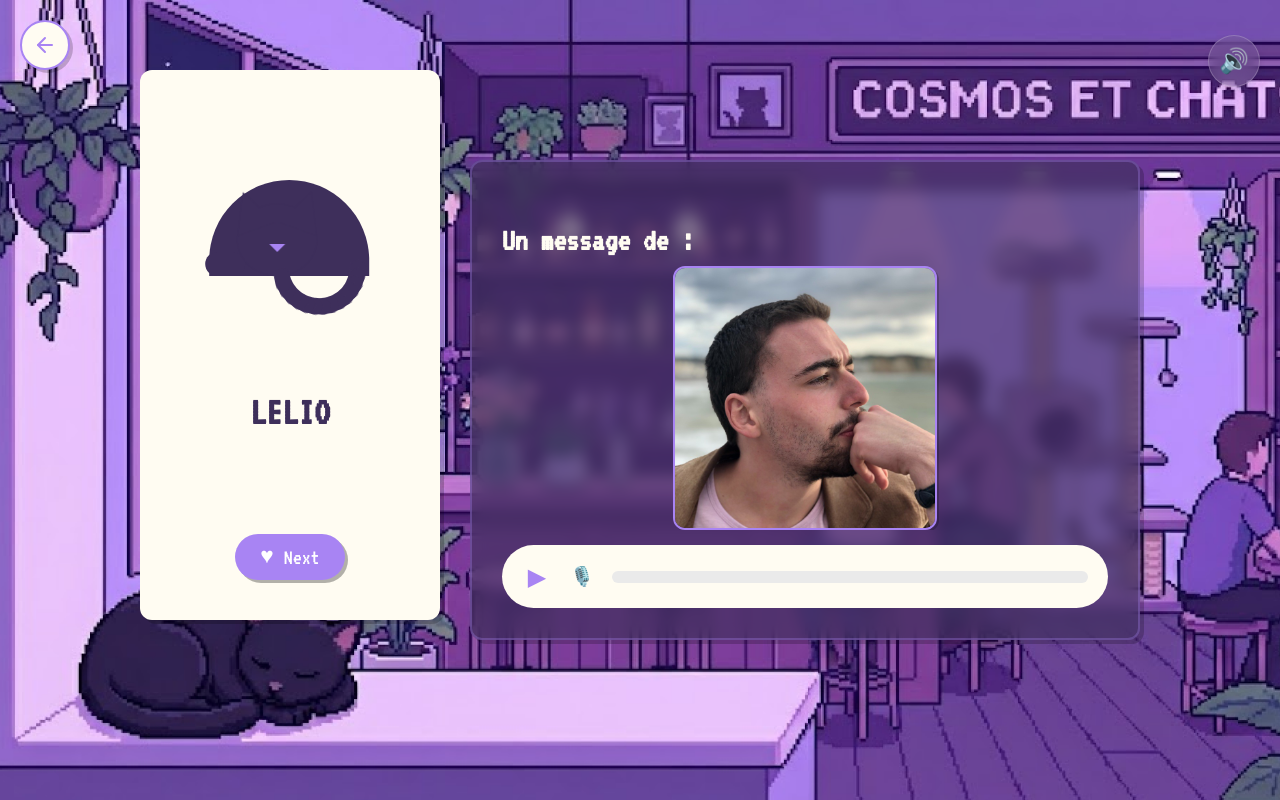
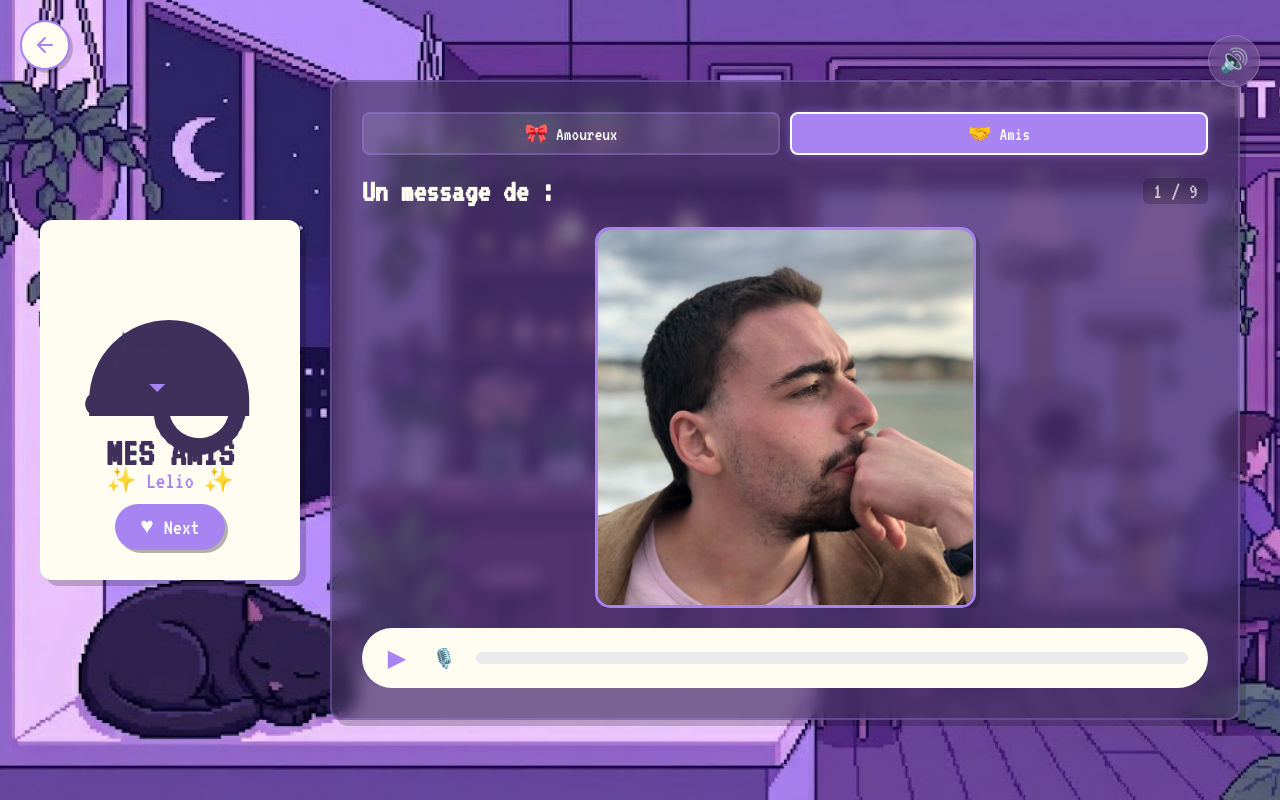
Before and after one commit to Lelio88/Happy_day, a Nuxt app: page /cosmos in a window 1280 px wide. Built offline with nearby package versions, Linux system fonts and the light colour scheme.

Commit message:
Compteur Refactor quote management and enhance UI for lovers and friends tabs in cosmos component

```diff
--- a/app/pages/cosmos.vue
+++ b/app/pages/cosmos.vue
@@ -1,12 +1,92 @@
 <script setup lang="ts">
-import { ref, onMounted, onUnmounted, watch } from 'vue'
+import { ref, onMounted, onUnmounted, watch, computed } from 'vue'
 import { useRouter } from 'vue-router'
 
 const router = useRouter()
 const isLeaving = ref(false)
+const activeTab = ref<'lovers' | 'friends'>('friends')
 
 // --- EASTER EGG (Le Chat de Nessrine) ---
 const showEasterEgg = ref(false)
+
+// --- LOGIQUE DES ONGLETS ET QUOTES ---
+interface Quote { file: string; speaker: string; image?: string; text?: string; }
+// @ts-ignore
+import quotesDataRaw from '../../assets/data/quotes.json'
+
+// Gestion de l'import JSON (Vite/Nuxt)
+const quotesData = (quotesDataRaw as any).default || quotesDataRaw
+const data = quotesData as Record<string, Quote[]>
+const currentQuote = ref<Quote | null>(null)
+
+// Gestion Amoureux (Lpk) - Séquentiel
+const loversIndex = ref(0)
+const loversQuotes = data['Lpk'] || []
+
+// Gestion Amis - Aléatoire
+const friendsPool = [...(data['Lelio'] || []), ...(data['Didier'] || []), ...(data['Gyllou'] || []), ...(data['Silver'] || [])]
+const seenFriendsIndexes = ref<number[]>([])
+
+const counterDisplay = computed(() => {
+  if (activeTab.value === 'lovers') {
+    const total = loversQuotes.length
+    // Comme loversIndex est incrémenté APRÈS le choix de la quote dans loadNextQuote,
+    // l'index affiché correspond à la valeur actuelle de loversIndex (si != 0) ou au total (si == 0).
+    const current = total === 0 ? 0 : (loversIndex.value === 0 ? total : loversIndex.value)
+    return `${current} / ${total}`
+  } else {
+    const total = friendsPool.length
+    const current = seenFriendsIndexes.value.length
+    return `${current} / ${total}`
+  }
+})
+
+const stopAudio = () => {
+  if (audioPlayer.value) {
+    audioPlayer.value.pause()
+    audioPlayer.value.currentTime = 0
+    isPlaying.value = false
+    progress.value = 0
+  }
+}
+
+const loadNextQuote = () => {
+  if (activeTab.value === 'lovers') {
+    if (loversQuotes.length > 0) {
+      currentQuote.value = { ...loversQuotes[loversIndex.value] }
+      loversIndex.value = (loversIndex.value + 1) % loversQuotes.length
+      localStorage.setItem('cosmos_lovers_index', loversIndex.value.toString())
+    }
+  } else {
+    if (friendsPool.length > 0) {
+      let available = friendsPool.map((_, i) => i).filter(i => !seenFriendsIndexes.value.includes(i))
+      if (available.length === 0) {
+        seenFriendsIndexes.value = []
+        available = friendsPool.map((_, i) => i)
+      }
+      const randomIndex = available[Math.floor(Math.random() * available.length)]
+      currentQuote.value = { ...friendsPool[randomIndex] }
+      seenFriendsIndexes.value.push(randomIndex)
+    }
+  }
+
+  if (audioPlayer.value) {
+    audioPlayer.value.pause()
+    audioPlayer.value.load()
+    isPlaying.value = false
+    progress.value = 0
+  }
+}
+
+const switchTab = (tab: 'lovers' | 'friends') => {
+  if (activeTab.value === tab) return
+  stopAudio()
+  activeTab.value = tab
+  if (tab === 'friends' && seenFriendsIndexes.value.length >= friendsPool.length) {
+    seenFriendsIndexes.value = []
+  }
+  loadNextQuote()
+}
 
 // --- GESTION AUDIO BAR (Local) ---
 const isGlobalMuted = useState('isGlobalMuted')
@@ -24,6 +104,7 @@ watch([isGlobalMuted, sfxVolume], ([muted, vol]) => {
 
 const handleBack = () => {
   isLeaving.value = true
+  stopAudio()
   if (barAmbience.value) {
     const audio = barAmbience.value
     const startVol = audio.volume
@@ -35,48 +116,6 @@ const handleBack = () => {
   setTimeout(() => { router.push('/') }, 1000)
 }
 
-// --- LOGIQUE QUOTES ---
-interface Quote { file: string; speaker: string; image?: string; text?: string; }
-// @ts-ignore
-import quotesDataRaw from '../../assets/data/quotes.json'
-
-const useQuotes = (profileName: string) => {
-    const data = quotesDataRaw as Record<string, Quote[]>
-    const currentQuote = ref<Quote | null>(null)
-    const seenIndexes = ref<number[]>([])
-    const storageKey = `seen_${profileName}`
-
-    const getNextQuote = () => {
-        if (!data || !data[profileName]) {
-            currentQuote.value = { speaker: "Erreur", file: "", text: "Profil introuvable", image: "" }
-            return
-        }
-        const allItems = data[profileName]
-        let availableIndexes = allItems.map((_, index) => index).filter((index) => !seenIndexes.value.includes(index))
-
-        if (availableIndexes.length === 0) {
-            seenIndexes.value = []
-            availableIndexes = allItems.map((_, index) => index)
-            if (typeof window !== 'undefined') localStorage.removeItem(storageKey)
-        }
-
-        if (availableIndexes.length > 0) {
-            const randomIndex = Math.floor(Math.random() * availableIndexes.length)
-            const chosenIndex = availableIndexes[randomIndex]
-            currentQuote.value = allItems[chosenIndex]
-            seenIndexes.value.push(chosenIndex)
-            if (typeof window !== 'undefined') localStorage.setItem(storageKey, JSON.stringify(seenIndexes.value))
-        }
-    }
-    onMounted(() => {
-        const saved = localStorage.getItem(storageKey)
-        if (saved) try { seenIndexes.value = JSON.parse(saved) } catch (e) { seenIndexes.value = [] }
-        getNextQuote()
-    })
-    return { currentQuote, getNextQuote }
-}
-
-const { currentQuote, getNextQuote } = useQuotes('Asuu')
 const audioPlayer = ref<HTMLAudioElement | null>(null)
 const isPlaying = ref(false)
 const progress = ref(0)
@@ -92,10 +131,8 @@ const togglePlay = () => {
 }
 
 const handleNext = () => {
-  getNextQuote()
-  isPlaying.value = false
-  progress.value = 0
-  setTimeout(() => { if (audioPlayer.value) audioPlayer.value.load() }, 50)
+  stopAudio()
+  loadNextQuote()
 }
 
 const updateProgress = () => {
@@ -112,10 +149,14 @@ const onEnded = () => { isPlaying.value = false; progress.value = 0 }
 
 // --- LIFECYCLE ---
 onMounted(() => {
+  const savedIndex = localStorage.getItem('cosmos_lovers_index')
+  if (savedIndex) loversIndex.value = parseInt(savedIndex)
+
   if (barAmbience.value) {
     barAmbience.value.volume = (sfxVolume.value || 0.5) * 0.1
     if (!isGlobalMuted.value) barAmbience.value.play().catch(e => console.log("Autoplay Bar bloqué", e))
   }
+  loadNextQuote()
 })
 onUnmounted(() => { if(barAmbience.value) barAmbience.value.pause() })
 </script>
@@ -125,8 +166,10 @@ onUnmounted(() => { if(barAmbience.value) barAmbience.value.pause() })
 
     <audio ref="barAmbience" src="/bar.mp3" loop></audio>
 
+    <!-- Hotspot Bibou (Zone cliquable sur le chat du fond) -->
     <div class="cat-hotspot" @click="showEasterEgg = true" title="Miaou ?"></div>
 
+    <!-- Modale Bibou -->
     <div v-if="showEasterEgg" class="easter-egg-modal" @click="showEasterEgg = false">
         <div class="easter-egg-content">
             <img src="/nessrine_cat.jpg" alt="Le chat de Nessrine" />
@@ -140,9 +183,10 @@ onUnmounted(() => { if(barAmbience.value) barAmbience.value.pause() })
 
     <div class="content-wrapper" :class="{ 'fade-out': isLeaving }">
 
-      <section class="profile-card pixel-box white-theme">
+      <section class="profile-card pixel-box white-theme" :class="{ 'lovers-card': activeTab === 'lovers' }">
         <div class="cat-container">
-            <div class="cat">
+            <div class="cat" :class="{ 'cat-lovers': activeTab === 'lovers' }">
+                <div class="heart-overlay" v-if="activeTab === 'lovers'">❤️</div>
                 <div class="head">
                     <div class="ears"><div class="ear left"></div><div class="ear right"></div></div>
                     <div class="eyes"><div class="eye left"></div><div class="eye right"></div></div>
@@ -155,18 +199,28 @@ onUnmounted(() => { if(barAmbience.value) barAmbience.value.pause() })
             </div>
         </div>
 
-        <h2 class="user-name">{{ currentQuote?.speaker || 'Cosmos' }}</h2>
+        <h2 class="user-name">{{ activeTab === 'lovers' ? 'Mon Amoureux' : 'Mes Amis' }}</h2>
+        <p class="speaker-name-sub" v-if="currentQuote?.speaker">✨ {{ currentQuote.speaker }} ✨</p>
 
-        <button @click="handleNext" class="next-button pixel-button">
+        <button @click="handleNext" class="next-button pixel-button" :class="{ 'pink-button': activeTab === 'lovers' }">
           <span class="heart-icon">♥</span> Next
         </button>
       </section>
 
-      <section class="message-box pixel-box glass-theme">
-        <h3 class="message-title">Un message de :</h3>
-        <div class="sender-avatar-placeholder">
-           <img v-if="currentQuote?.image" :src="currentQuote.image" alt="Avatar" class="pixel-avatar"/>
-           <div v-else class="pixel-art-icon">🐱</div>
+      <section class="message-box pixel-box" :class="activeTab === 'lovers' ? 'lovers-theme' : 'glass-theme'">
+        <div class="tabs-container">
+          <button @click="switchTab('lovers')" class="tab-btn" :class="{ active: activeTab === 'lovers' }">🎀 Amoureux</button>
+          <button @click="switchTab('friends')" class="tab-btn" :class="{ active: activeTab === 'friends' }">🤝 Amis</button>
+        </div>
+        <div class="message-header">
+          <h3 class="message-title">Un message de :</h3>
+          <div class="quote-counter">{{ counterDisplay }}</div>
+        </div>
+        <div class="sender-info">
+           <div class="sender-avatar-placeholder">
+              <img v-if="currentQuote?.image" :src="currentQuote.image" alt="Avatar" class="pixel-avatar" :class="{ 'heart-border': activeTab === 'lovers' }"/>
+              <div v-else class="pixel-art-icon">🐱</div>
+           </div>
         </div>
 
         <div class="audio-player-custom white-theme">
@@ -207,50 +261,173 @@ onUnmounted(() => { if(barAmbience.value) barAmbience.value.pause() })
 <style scoped>
 @import url('https://fonts.googleapis.com/css2?family=VT323&display=swap');
 
+/* --- ONGLETS --- */
+.tabs-container {
+  display: flex;
+  gap: 10px;
+  margin-bottom: 20px;
+}
+
+.tab-btn {
+  flex: 1;
+  background: rgba(255, 255, 255, 0.1);
+  border: 2px solid rgba(168, 132, 243, 0.3);
+  color: white;
+  padding: 8px;
+  font-family: var(--pixel-font);
+  font-size: 1.2rem;
+  cursor: pointer;
+  border-radius: 8px;
+  transition: all 0.2s;
+}
+
+.tab-btn.active {
+  background: var(--purple-primary);
+  border-color: white;
+  box-shadow: 0 0 10px rgba(168, 132, 243, 0.5);
+}
+
+.tab-btn:hover:not(.active) {
+  background: rgba(255, 255, 255, 0.2);
+}
+
+/* --- THEME AMOUREUX --- */
+.lovers-theme {
+  background: linear-gradient(135deg, rgba(255, 105, 180, 0.4), rgba(220, 20, 60, 0.4)) !important;
+  border: 2px solid #ff69b4 !important;
+  box-shadow: 0 0 20px rgba(255, 105, 180, 0.5) !important;
+  position: relative;
+  overflow: hidden;
+}
+
+.lovers-theme::before {
+  content: '❤️';
+  position: absolute;
+  top: -20px;
+  right: -20px;
+  font-size: 5rem;
+  opacity: 0.1;
+  transform: rotate(20deg);
+}
+
+.lovers-card {
+  border: 3px solid #ff69b4 !important;
+  background-color: #fff0f5 !important;
+}
+
+.pink-button {
+  background-color: #ff69b4 !important;
+  box-shadow: 3px 3px 0px rgba(220, 20, 60, 0.4) !important;
+}
+
+.heart-border {
+  border: 3px solid #ff69b4 !important;
+  box-shadow: 0 0 15px rgba(255, 105, 180, 0.6) !important;
+}
+
+.sender-info {
+  display: flex;
+  flex-direction: column;
+  align-items: center;
+  justify-content: center;
+  flex: 1;
+  min-height: 0;
+  width: 100%;
+  padding: 10px 0;
+}
+
+.sender-avatar-placeholder {
+  width: 100%;
+  height: 100%;
+  display: flex;
+  justify-content: center;
+  align-items: center;
+  overflow: hidden;
+  margin-bottom: 10px;
+}
+
+.pixel-avatar {
+  max-width: 100%;
+  max-height: 100%;
+  object-fit: contain;
+  border-radius: 15px;
+  border: 3px solid var(--purple-primary);
+  box-shadow: 4px 4px 0px rgba(0,0,0,0.2);
+}
+
+.speaker-name-sub {
+  font-size: 1.5rem;
+  color: var(--purple-primary);
+  margin: -10px 0 10px 0;
+  text-align: center;
+  z-index: 5;
+  position: relative;
+}
+
+.lovers-card .speaker-name-sub {
+  color: #ff69b4;
+  text-shadow: 0 0 5px rgba(255, 105, 180, 0.3);
+}
+
+/* --- CAT LOVERS --- */
+.cat-lovers .head, .cat-lovers .body, .cat-lovers .paw, .cat-lovers .tail-segment {
+  background-color: #ff69b4 !important;
+}
+
+.cat-lovers .ear {
+  border-bottom-color: #ff69b4 !important;
+}
+
+.heart-overlay {
+  position: absolute;
+  top: -40px;
+  left: 50%;
+  transform: translateX(-50%);
+  font-size: 2rem;
+  animation: floatHeart 2s infinite ease-in-out;
+}
+
+@keyframes floatHeart {
+  0%, 100% { transform: translateX(-50%) translateY(0); }
+  50% { transform: translateX(-50%) translateY(-10px); }
+}
+
 /* --- VOLUME VOIX --- */
 .voice-volume-control {
   display: flex;
-  flex-direction: column-reverse;
   align-items: center;
   cursor: pointer;
   position: relative;
-  width: 30px;
+  height: 30px;
 }
 
 .voice-icon {
   font-size: 1.2rem;
   z-index: 2;
   background: var(--white-off);
-  padding: 5px 0;
+  padding: 0 5px;
 }
 
 .voice-slider-wrapper {
-  height: 0;
-  width: 30px;
+  width: 0;
   overflow: hidden;
-  transition: height 0.3s ease;
+  transition: width 0.3s ease;
   display: flex;
-  justify-content: center;
-  position: absolute;
-  bottom: 30px;
-  background: var(--white-off);
-  border-radius: 10px 10px 0 0;
+  align-items: center;
 }
 
 .voice-volume-control:hover .voice-slider-wrapper {
-  height: 100px;
-  padding: 10px 0;
+  width: 80px;
+  margin-left: 5px;
 }
 
 .voice-v-slider {
   -webkit-appearance: none;
-  width: 4px;
-  height: 80px;
+  width: 70px;
+  height: 4px;
   background: rgba(168, 132, 243, 0.3);
   border-radius: 2px;
   outline: none;
-  writing-mode: bt-lr;
-  appearance: slider-vertical;
 }
 
 .voice-v-slider::-webkit-slider-thumb {
@@ -266,13 +443,12 @@ onUnmounted(() => { if(barAmbience.value) barAmbience.value.pause() })
 /* --- HOTSPOT INVISIBLE --- */
 .cat-hotspot {
     position: absolute;
-    bottom: 10px;
+    bottom: 20px;
     left: 150px;
-    width: 400px;  /* Largeur estimée du chat sur le fond */
-    height: 200px; /* Hauteur estimée */
-    z-index: 5;    /* Au dessus du fond, mais en dessous du reste */
-    cursor: help;  /* Curseur point d'interrogation pour l'indice */
-    /*background: rgba(255, 0, 0, 0.3);*/
+    width: 400px;
+    height: 200px;
+    z-index: 100;
+    cursor: help;
 }
 
 /* --- MODALE EASTER EGG --- */
@@ -350,18 +526,50 @@ onUnmounted(() => { if(barAmbience.value) barAmbience.value.pause() })
 .back-button { position: absolute; top: 20px; left: 20px; background: var(--white-off); width: 50px; height: 50px; border-radius: 50%; display: flex; justify-content: center; align-items: center; color: var(--purple-primary); box-shadow: 3px 3px 0px rgba(0,0,0,0.2); border: 2px solid var(--purple-primary); z-index: 10; }
 .clickable { cursor: pointer; transition: transform 0.1s; }
 .clickable:active { transform: scale(0.95); }
-.content-wrapper { display: flex; width: 90%; max-width: 1000px; gap: 30px; align-items: flex-end; height: 60vh; }
-.pixel-box { border-radius: var(--border-radius-pixel); box-shadow: 4px 4px 0px rgba(0,0,0,0.2); }
+.content-wrapper { display: flex; width: 95%; max-width: 1200px; gap: 30px; align-items: center; height: 80vh; }
+.pixel-box { border-radius: var(--border-radius-pixel); box-shadow: 6px 6px 0px rgba(0,0,0,0.2); }
 .white-theme { background-color: var(--white-off); color: var(--text-dark); }
 .glass-theme { background-color: var(--glass-bg); backdrop-filter: blur(8px); -webkit-backdrop-filter: blur(8px); border: 2px solid rgba(168, 132, 243, 0.3); }
-.profile-card { width: 300px; height: 550px; flex-shrink: 0; padding: 40px 20px; display: flex; flex-direction: column; align-items: center; justify-content: space-between; text-align: center; margin-bottom: 20px; overflow: hidden; }
+.profile-card { width: 260px; height: 45vh; flex-shrink: 0; padding: 30px 15px; display: flex; flex-direction: column; align-items: center; justify-content: space-between; text-align: center; overflow: hidden; }
 .user-name { font-size: 2.5rem; text-transform: uppercase; line-height: 1.1; z-index: 5; position: relative; margin: auto 0; width: 100%; word-wrap: break-word; }
 .pixel-button { background-color: var(--purple-primary); color: white; border: none; padding: 10px 25px; font-family: var(--pixel-font); font-size: 1.4rem; border-radius: 25px; cursor: pointer; display: flex; align-items: center; gap: 10px; box-shadow: 3px 3px 0px rgba(0,0,0,0.3); transition: transform 0.1s; z-index: 5; position: relative; }
 .pixel-button:active { transform: translate(2px, 2px); box-shadow: 1px 1px 0px rgba(0,0,0,0.3); }
-.message-box { flex-grow: 1; height: 100%; padding: 30px; display: flex; flex-direction: column; }
-.message-title { font-size: 2rem; margin-bottom: 10px; }
-.sender-avatar-placeholder { flex-grow: 1; width: 100%; display: flex; justify-content: center; align-items: center; overflow: hidden; margin-bottom: 15px; }
-.pixel-avatar { max-width: 100%; max-height: 100%; object-fit: contain; border-radius: 12px; border: 2px solid var(--purple-primary); box-shadow: 2px 2px 0px rgba(0,0,0,0.2); }
+.message-box {
+  flex-grow: 1;
+  padding: 30px;
+  display: flex;
+  flex-direction: column;
+  min-width: 0;
+  height: 100%;
+  max-height: 100%;
+  overflow: hidden;
+}
+
+.message-header {
+  display: flex;
+  justify-content: space-between;
+  align-items: center;
+  margin-bottom: 10px;
+}
+
+.quote-counter {
+  font-family: var(--pixel-font);
+  font-size: 1.4rem;
+  color: rgba(255, 255, 255, 0.7);
+  background: rgba(0, 0, 0, 0.2);
+  padding: 2px 10px;
+  border-radius: 6px;
+  z-index: 10;
+  pointer-events: none;
+}
+
+.lovers-theme .quote-counter {
+  color: #ff69b4;
+  background: rgba(255, 255, 255, 0.5);
+  box-shadow: 0 0 5px rgba(255, 105, 180, 0.2);
+}
+
+.message-title { font-size: 2rem; margin: 0; }
 .audio-player-custom { display: flex; align-items: center; padding: 15px 20px; border-radius: 40px; gap: 15px; margin-top: auto; }
 .play-button { background: none; border: none; color: var(--purple-primary); font-size: 1.5rem; cursor: pointer; width: 30px; padding: 0; display: flex; justify-content: center; }
 .progress-bar-container { flex-grow: 1; height: 12px; background-color: #EAEAEA; border-radius: 6px; overflow: hidden; }
--- a/assets/data/quotes.json
+++ b/assets/data/quotes.json
@@ -1,69 +1,40 @@
 {
   "Asuu": [
-    {
-      "file": "/lpk_1.mp3",
-      "speaker": "Léo-Pol",
-      "image": "/lpk.jpg"
-    },
-    {
-      "file": "/lpk_2.mp3",
-      "speaker": "Léo-Pol",
-      "image": "/lpk.jpg"
-    },
-    {
-      "file": "/lpk_3.mp3",
-      "speaker": "Léo-Pol",
-      "image": "/lpk.jpg"
-    },
-    {
-      "file": "/lpk_4.mp3",
-      "speaker": "Léo-Pol",
-      "image": "/lpk.jpg"
-    },
-    {
-      "file": "/lelio_1.mp3",
-      "speaker": "Lelio",
-      "image": "/lelio.jpg"
-    },
-    {
-      "file": "/lelio_2.mp3",
-      "speaker": "Lelio",
-      "image": "/lelio.jpg"
-    },
-    {
-      "file": "/lelio_3.mp3",
-      "speaker": "Lelio",
-      "image": "/lelio.jpg"
-    },
-    {
-      "file": "/lelio_4.mp3",
-      "speaker": "Lelio",
-      "image": "/lelio.jpg"
-    },
-    {
-      "file": "/didier_1.mp3",
-      "speaker": "Didier",
-      "image": "/didier.jpg"
-    },
-    {
-      "file": "/gyllou_1.mp3",
-      "speaker": "Gyllou",
-      "image": "/gyllou.jpg"
-    },
-    {
-      "file": "/silver_1.mp3",
-      "speaker": "Silver",
-      "image": "/silver.jpg"
-    },
-    {
-      "file": "/silver_2.mp3",
-      "speaker": "Silver",
-      "image": "/silver.jpg"
-    },
-    {
-      "file": "/silver_3.mp3",
-      "speaker": "Silver",
-      "image": "/silver.jpg"
-    }
+    { "file": "/lpk_1.mp3", "speaker": "Léo-Pol", "image": "/lpk.jpg" },
+    { "file": "/lpk_2.mp3", "speaker": "Léo-Pol", "image": "/lpk.jpg" },
+    { "file": "/lpk_3.mp3", "speaker": "Léo-Pol", "image": "/lpk.jpg" },
+    { "file": "/lpk_4.mp3", "speaker": "Léo-Pol", "image": "/lpk.jpg" },
+    { "file": "/lelio_1.mp3", "speaker": "Lelio", "image": "/lelio.jpg" },
+    { "file": "/lelio_2.mp3", "speaker": "Lelio", "image": "/lelio.jpg" },
+    { "file": "/lelio_3.mp3", "speaker": "Lelio", "image": "/lelio.jpg" },
+    { "file": "/lelio_4.mp3", "speaker": "Lelio", "image": "/lelio.jpg" },
+    { "file": "/didier_1.mp3", "speaker": "Didier", "image": "/didier.jpg" },
+    { "file": "/gyllou_1.mp3", "speaker": "Gyllou", "image": "/gyllou.jpg" },
+    { "file": "/silver_1.mp3", "speaker": "Silver", "image": "/silver.jpg" },
+    { "file": "/silver_2.mp3", "speaker": "Silver", "image": "/silver.jpg" },
+    { "file": "/silver_3.mp3", "speaker": "Silver", "image": "/silver.jpg" }
+  ],
+  "Lpk": [
+    { "file": "/lpk_1.mp3", "speaker": "Léo-Pol", "image": "/lpk.jpg" },
+    { "file": "/lpk_2.mp3", "speaker": "Léo-Pol", "image": "/lpk.jpg" },
+    { "file": "/lpk_3.mp3", "speaker": "Léo-Pol", "image": "/lpk.jpg" },
+    { "file": "/lpk_4.mp3", "speaker": "Léo-Pol", "image": "/lpk.jpg" }
+  ],
+  "Lelio": [
+    { "file": "/lelio_1.mp3", "speaker": "Lelio", "image": "/lelio.jpg" },
+    { "file": "/lelio_2.mp3", "speaker": "Lelio", "image": "/lelio.jpg" },
+    { "file": "/lelio_3.mp3", "speaker": "Lelio", "image": "/lelio.jpg" },
+    { "file": "/lelio_4.mp3", "speaker": "Lelio", "image": "/lelio.jpg" }
+  ],
+  "Didier": [
+    { "file": "/didier_1.mp3", "speaker": "Didier", "image": "/didier.jpg" }
+  ],
+  "Gyllou": [
+    { "file": "/gyllou_1.mp3", "speaker": "Gyllou", "image": "/gyllou.jpg" }
+  ],
+  "Silver": [
+    { "file": "/silver_1.mp3", "speaker": "Silver", "image": "/silver.jpg" },
+    { "file": "/silver_2.mp3", "speaker": "Silver", "image": "/silver.jpg" },
+    { "file": "/silver_3.mp3", "speaker": "Silver", "image": "/silver.jpg" }
   ]
 }
```
Also changed, not shown: app/pages/profile/[id].vue (+8 -13 lines).
